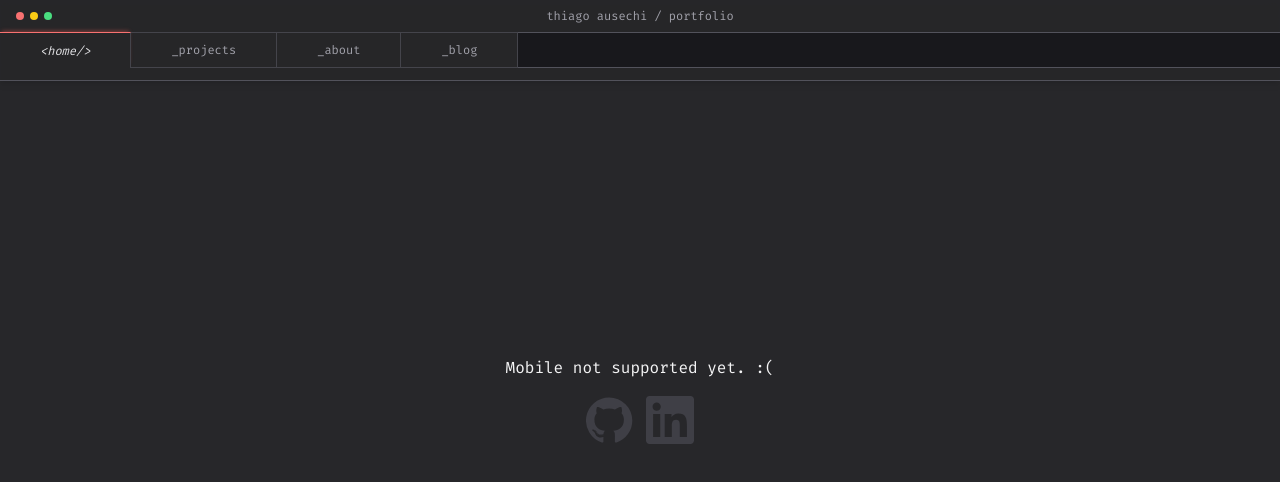
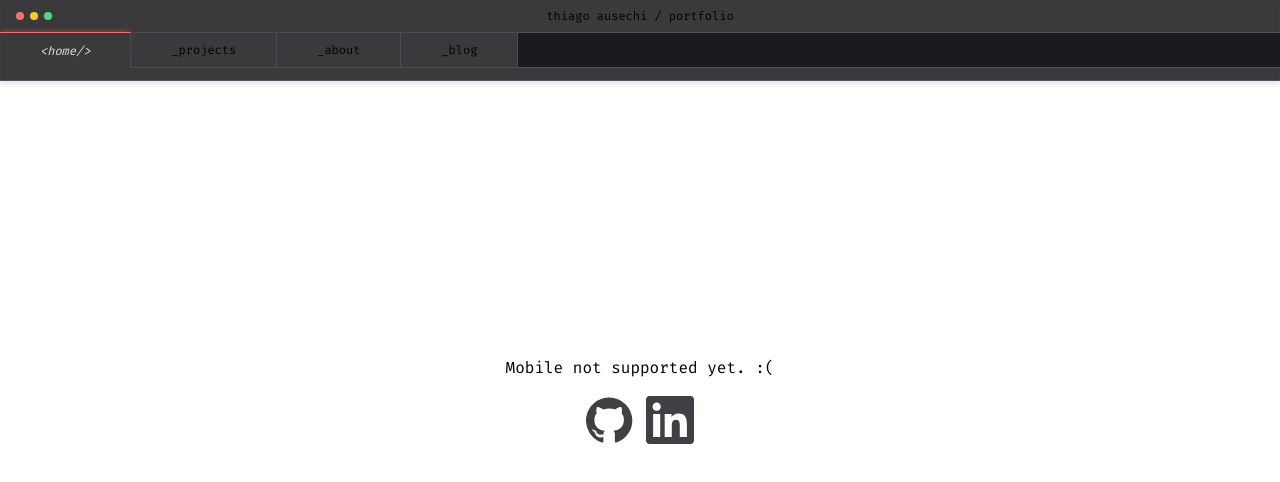
Before and after one commit to thiagoausechi/thiagoausechi, a Next.js app: page / in a window 1280 px wide. Shown: the top 482 px of the page. Built offline with nearby package versions, Linux system fonts and the light colour scheme; a web font is replaced by a local one.

Commit message:
feat: :lipstick: Added Virgil font

```diff
--- a/src/app/layout.tsx
+++ b/src/app/layout.tsx
@@ -1,7 +1,7 @@
+import tw from 'tailwind-styled-components'
 import '../styles/globals.css'
-import tw from 'tailwind-styled-components'
 
-import { east, fira } from '../assets/fonts'
+import { east, fira, virgil } from '../assets/fonts'
 import Header from '../components/layout/header'
 
 export default function RootLayout({
@@ -10,17 +10,18 @@ export default function RootLayout({
   children: React.ReactNode
 }) {
   return (
-    <html lang='en' className={`${fira.variable} ${east.variable}`}>
+    <html
+      lang='en'
+      className={`${fira.variable} ${east.variable} ${virgil.variable}`}
+    >
       <head />
-      <body>
-        <Wrapper>
-          <Header />
-          <Main>{children}</Main>
-        </Wrapper>
-      </body>
+      <Body>
+        <Header />
+        <Main>{children}</Main>
+      </Body>
     </html>
   )
 }
 
-const Wrapper = tw.div`relative flex min-h-screen flex-col bg-zinc-800 font-fira text-zinc-400`
-const Main = tw.main`flex mx-auto w-full grow text-zinc-100`
+const Body = tw.body`relative flex min-h-screen flex-col bg-background font-fira text-text`
+const Main = tw.main`flex mx-auto w-full grow`
--- a/src/assets/fonts.ts
+++ b/src/assets/fonts.ts
@@ -1,3 +1,4 @@
+import localFont from '@next/font/local'
 import { Fira_Mono, East_Sea_Dokdo } from '@next/font/google'
 
 export const fira = Fira_Mono({
@@ -13,3 +14,10 @@ export const east = East_Sea_Dokdo({
   variable: '--font-east-sea',
   display: 'swap',
 })
+
+export const virgil = localFont({
+  src: '../styles/Virgil.woff2',
+  weight: '400',
+  style: 'normal',
+  variable: '--font-virgil',
+})
--- a/tailwind.config.js
+++ b/tailwind.config.js
@@ -6,6 +6,7 @@ module.exports = {
       fontFamily: {
         fira: 'var(--font-fira)',
         east: 'var(--font-east-sea)',
+        virgil: 'var(--font-virgil)',
       },
       screens: {
         tablet: '425px',
```
Also changed, not shown: src/styles/Virgil.woff2 (added).
